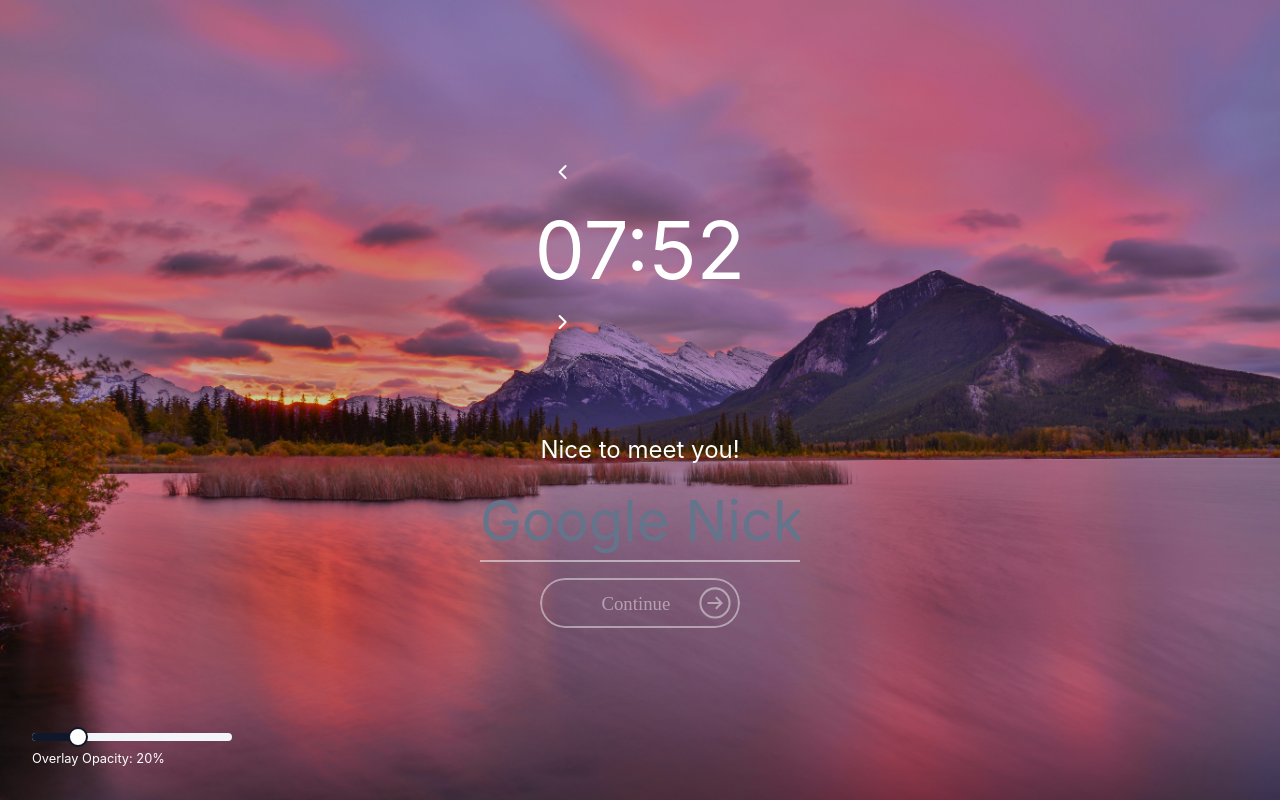
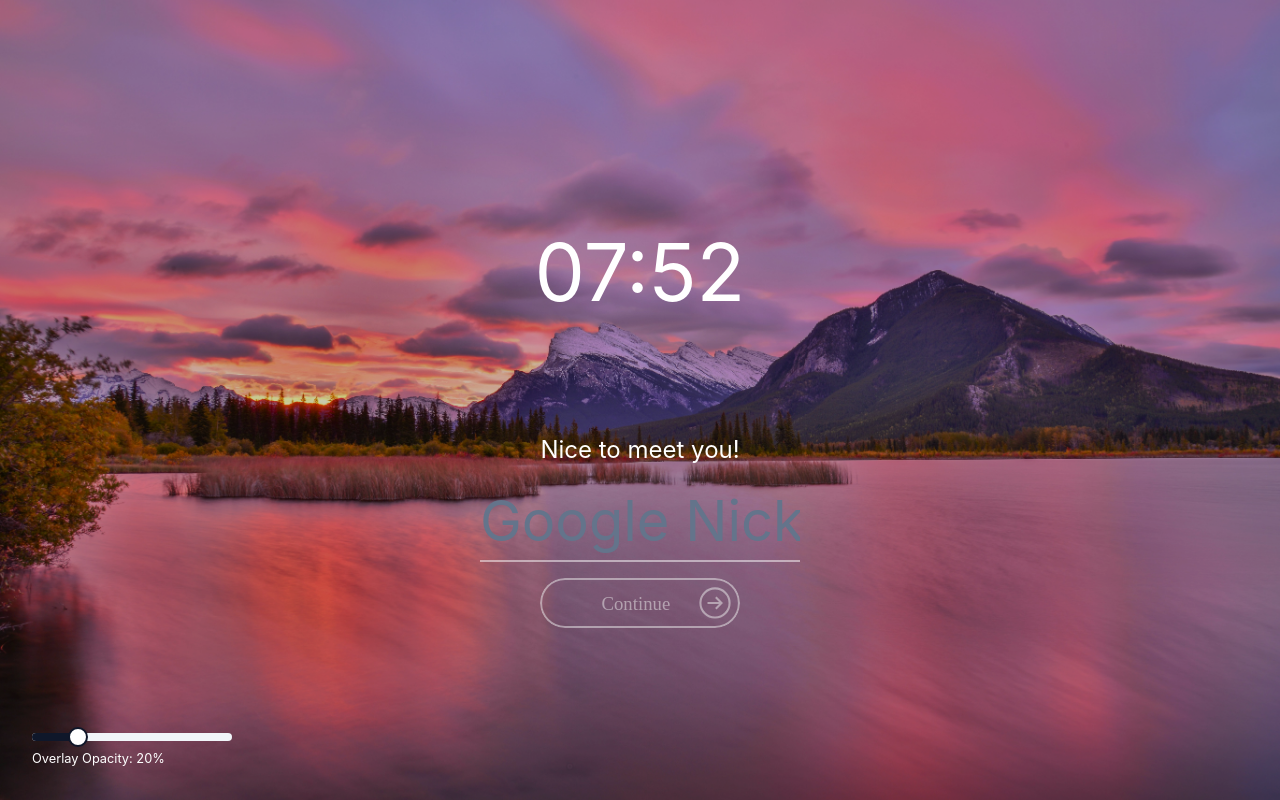
Before and after one commit to Song0753/TodoNew, a Next.js app: page / in a window 1280 px wide. Built offline with nearby package versions, Linux system fonts and the light colour scheme; a web font is replaced by a local one.

Commit message:
시계 바꾸는 버튼 위치 수정, 시계 저장되게 수정

```diff
--- a/src/app/Clock.module.css
+++ b/src/app/Clock.module.css
@@ -1,3 +1,22 @@
+.clockContainer {
+  display: flex;
+  align-items: center;
+  justify-content: center;
+  position: absolute;
+  top: 18.6%;
+  left: 50%;
+  transform: translateX(-50%);
+  width: 100%;
+}
+
+.clockWrapper {
+  display: flex;
+  justify-content: center;
+  align-items: center;
+  width: 224px; /* 시계 크기에 맞게 조정 */
+  height: 224px; /* 시계 크기에 맞게 조정 */
+}
+
 .digitalClock {
   font-size: 5rem;
   color: #fff;
@@ -98,6 +117,23 @@
   font-size: 2rem;
   cursor: pointer;
   padding: 0 1rem;
+  display: flex;
+  align-items: center;
+  justify-content: center;
+  height: 100%;
+  opacity: 0;
+  transition: opacity 0.3s ease;
+}
+.chevronButton.visible {
+  opacity: 1;
+}
+
+.leftButton {
+  margin-right: 10px;
+}
+
+.rightButton {
+  margin-left: 10px;
 }
 
 .chevronButton:hover {
--- a/src/app/Clock.tsx
+++ b/src/app/Clock.tsx
@@ -72,7 +72,17 @@
 
 function Clock() {
   const [currentTime, setCurrentTime] = useState(new Date());
-  const [isDigital, setIsDigital] = useState(true);
+  const [isDigital, setIsDigital] = useState(true); // 기본값을 true로 설정
+  const [isHovered, setIsHovered] = useState(false);
+  const [isClient, setIsClient] = useState(false);
+
+  useEffect(() => {
+    setIsClient(true);
+    const savedIsDigital = localStorage.getItem("clockIsDigital");
+    if (savedIsDigital !== null) {
+      setIsDigital(JSON.parse(savedIsDigital));
+    }
+  }, []);
 
   useEffect(() => {
     const timer = setInterval(() => {
@@ -81,21 +91,47 @@
     return () => clearInterval(timer);
   }, []);
 
+  useEffect(() => {
+    if (isClient) {
+      localStorage.setItem("clockIsDigital", JSON.stringify(isDigital));
+    }
+  }, [isDigital, isClient]);
+
   const toggleClockType = () => {
     setIsDigital(!isDigital);
   };
 
+  if (!isClient) {
+    return null; // 또는 로딩 표시
+  }
+
   return (
-    <div className={styles.clockContainer}>
-      <button className={styles.chevronButton} onClick={toggleClockType}>
+    <div
+      className={styles.clockContainer}
+      onMouseEnter={() => setIsHovered(true)}
+      onMouseLeave={() => setIsHovered(false)}
+    >
+      <button
+        className={`${styles.chevronButton} ${styles.leftButton} ${
+          isHovered ? styles.visible : ""
+        }`}
+        onClick={toggleClockType}
+      >
         <ChevronLeft />
       </button>
-      {isDigital ? (
-        <DigitalClock currentTime={currentTime} />
-      ) : (
-        <AnalogClock currentTime={currentTime} />
-      )}
-      <button className={styles.chevronButton} onClick={toggleClockType}>
+      <div className={styles.clockWrapper}>
+        {isDigital ? (
+          <DigitalClock currentTime={currentTime} />
+        ) : (
+          <AnalogClock currentTime={currentTime} />
+        )}
+      </div>
+      <button
+        className={`${styles.chevronButton} ${styles.rightButton} ${
+          isHovered ? styles.visible : ""
+        }`}
+        onClick={toggleClockType}
+      >
         <ChevronRight />
       </button>
     </div>
```
